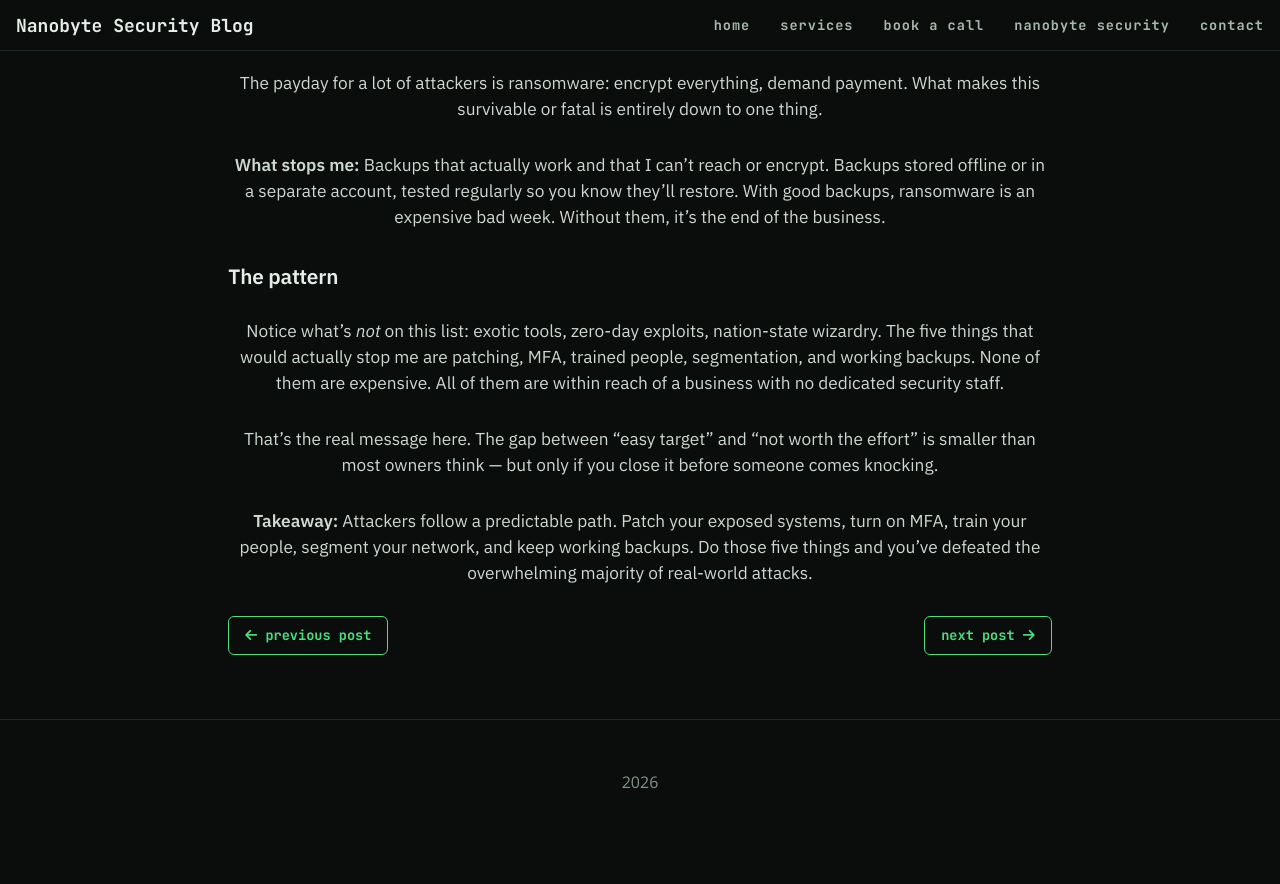
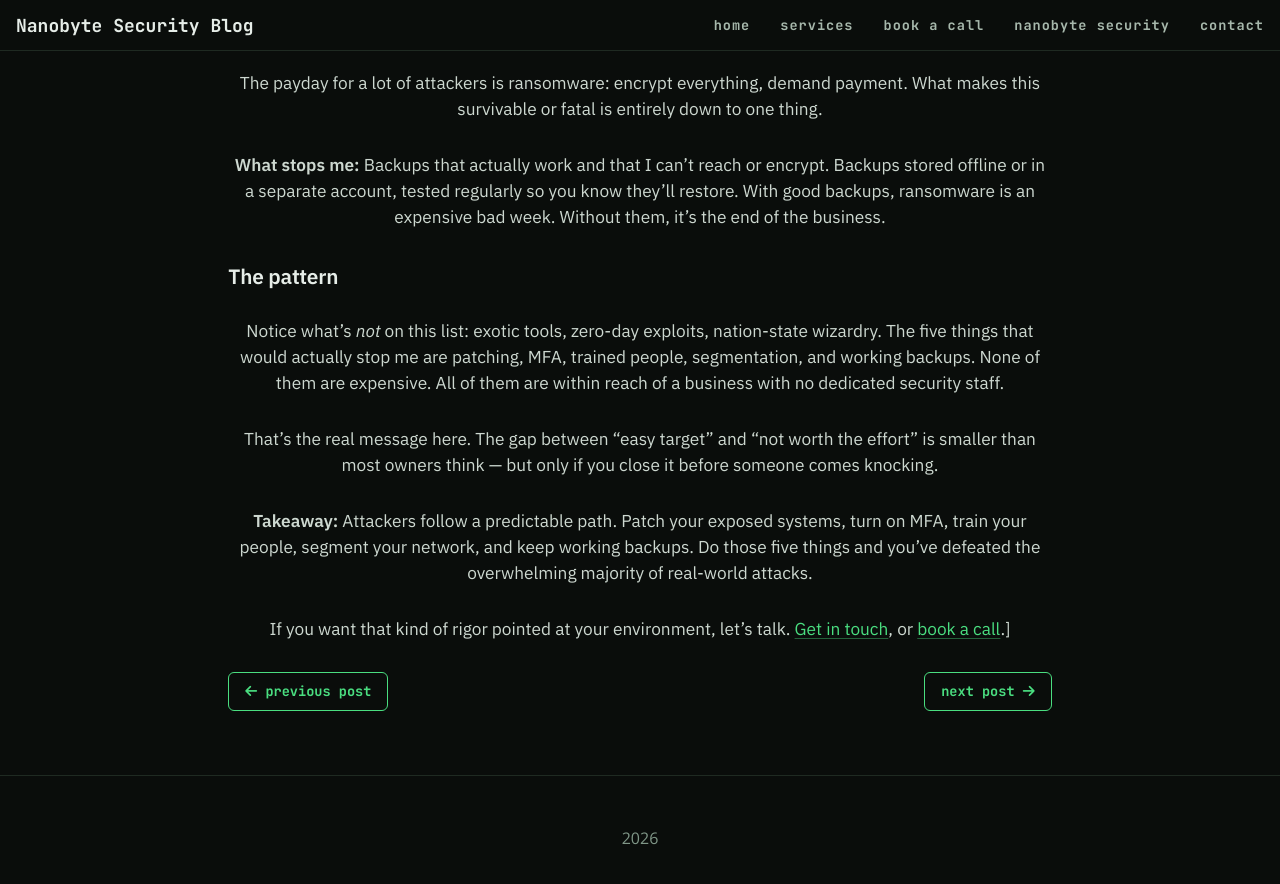
Before and after one commit to nanobyte-security/blog.nanobytesecurity.github.io, a Jekyll site: the page built from _posts/2026-06-01-how-i-break-into-your-network.md, in a window 1280 px wide and 900 px high, scrolled down 1697 px. Shown: the top 884 px of the window. Built offline with Jekyll 4.4.1, drawn with Linux system fonts in a browser that asks for light colours; before the commit the page ends 2541 px from its top, so only the background shows below that.

Commit message:
Update 2026-06-01-how-i-break-into-your-network.md

```diff
--- a/_posts/2026-06-01-how-i-break-into-your-network.md
+++ b/_posts/2026-06-01-how-i-break-into-your-network.md
@@ -46,3 +46,5 @@ Notice what's *not* on this list: exotic tools, zero-day exploits, nation-state
 That's the real message here. The gap between "easy target" and "not worth the effort" is smaller than most owners think — but only if you close it before someone comes knocking.
 
 **Takeaway:** Attackers follow a predictable path. Patch your exposed systems, turn on MFA, train your people, segment your network, and keep working backups. Do those five things and you've defeated the overwhelming majority of real-world attacks.
+
+If you want that kind of rigor pointed at your environment, let's talk. [Get in touch](mailto:alex@nanobytesecurity.com), or [book a call](https://calendly.com/alex-nanobytesecurity/30min).]
```
